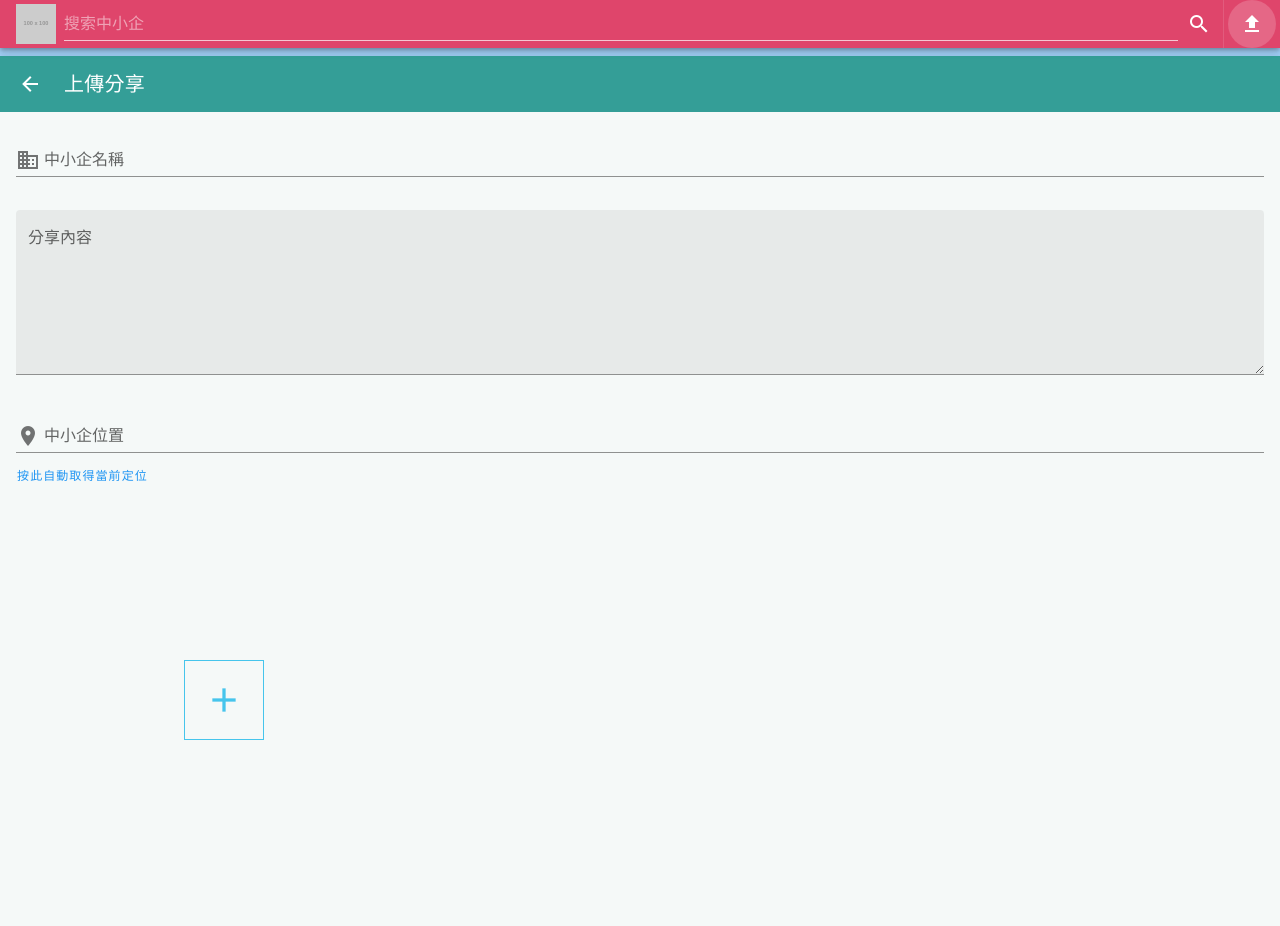
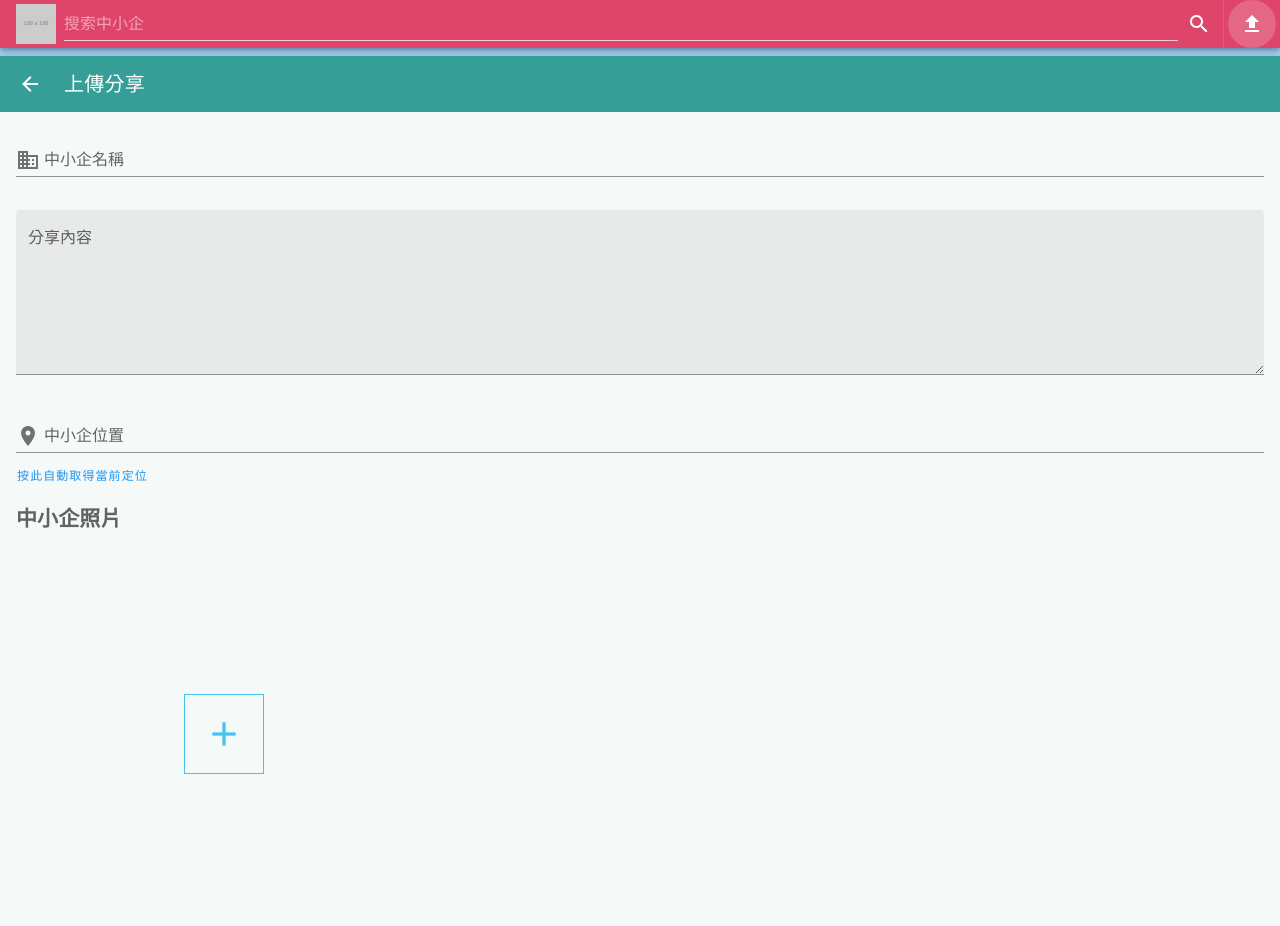
Before and after one commit to PleasantGoat84/discover-sme, a Vue app: page /#/upload in a window 1280 px wide. Shown: the top 926 px of the page. Built offline with nearby package versions, Linux system fonts and the light colour scheme.

Commit message:
make getter reactive and add title

```diff
--- a/src/components/upload/ImgGrid.vue
+++ b/src/components/upload/ImgGrid.vue
@@ -1,6 +1,7 @@
 <template>
   <v-container fluid class="pa-0">
-    <v-row no-gutters>
+    <h2>中小企照片</h2>
+    <v-row no-gutters class="mt-3">
       <v-col v-for="(img, i) in imgs" :key="i" cols="4" class="pa-1">
         <v-card>
           <v-btn
@@ -93,7 +94,7 @@ export default class ImgGrid extends Vue {
     }
   ];
 
-  isValid(): boolean {
+  get isValid(): boolean {
     return this.imgs.length > 0;
   }
 
```
